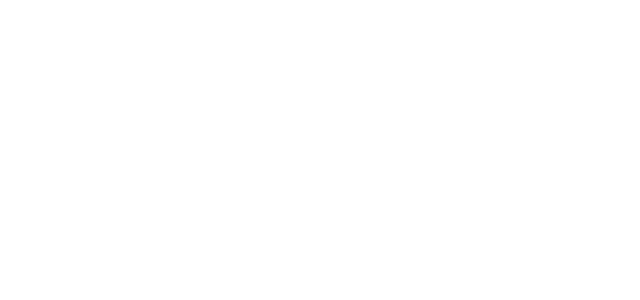
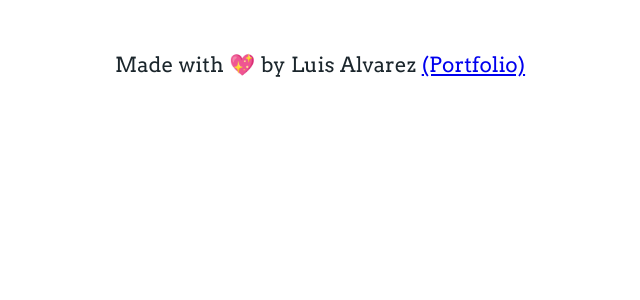
Before and after one commit to CommitHub/privacy-not-included, a Vue app: page /company/1 in a window 1280 px wide. Shown: the top 300 px of the page, without its empty margins (320-960 px from the left). Built offline with nearby package versions, Linux system fonts and the light colour scheme.

Commit message:
Added Footer

```diff
--- a/src/App.vue
+++ b/src/App.vue
@@ -1,13 +1,18 @@
 <template>
   <div id="app">
     <router-view />
+    <Footer />
   </div>
 </template>
 
 <script>
+import Footer from "@/components/Footer.vue";
 
 export default {
   name: 'App',
+  components: {
+    Footer
+  }
 }
 </script>
 
--- /dev/null
+++ b/src/components/Footer.vue
@@ -0,0 +1,24 @@
+<template>
+  <div id="footer">
+    <p>
+      Made with 💖 by Luis Alvarez
+      <a href="https://luis-alvarez.dev" target="_blank" rel="noopener">
+        (Portfolio)
+      </a>
+    </p>
+  </div>
+</template>
+
+<script>
+export default {
+  name: 'Footer',
+};
+</script>
+
+
+<style lang="scss">
+#footer {
+  margin: 3rem;
+  text-align: center;
+}
+</style>
```
